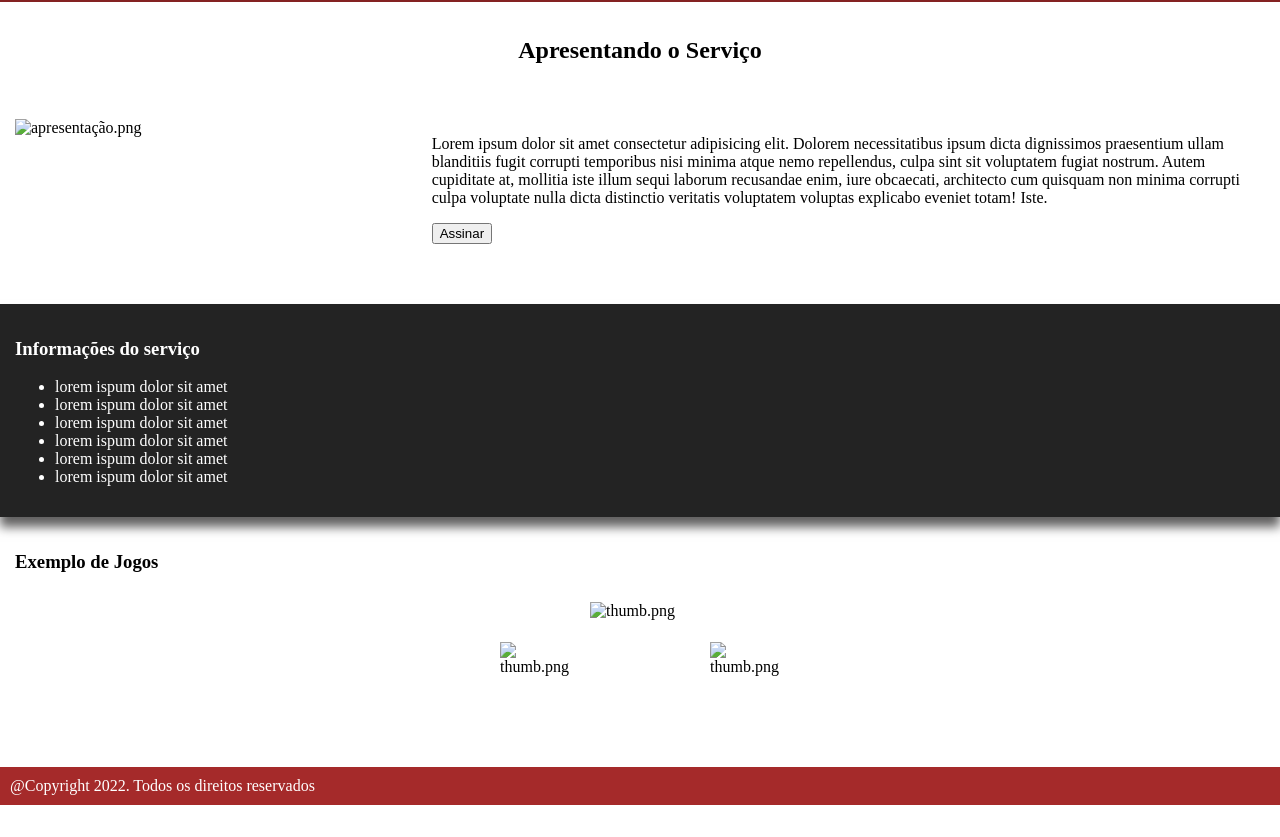
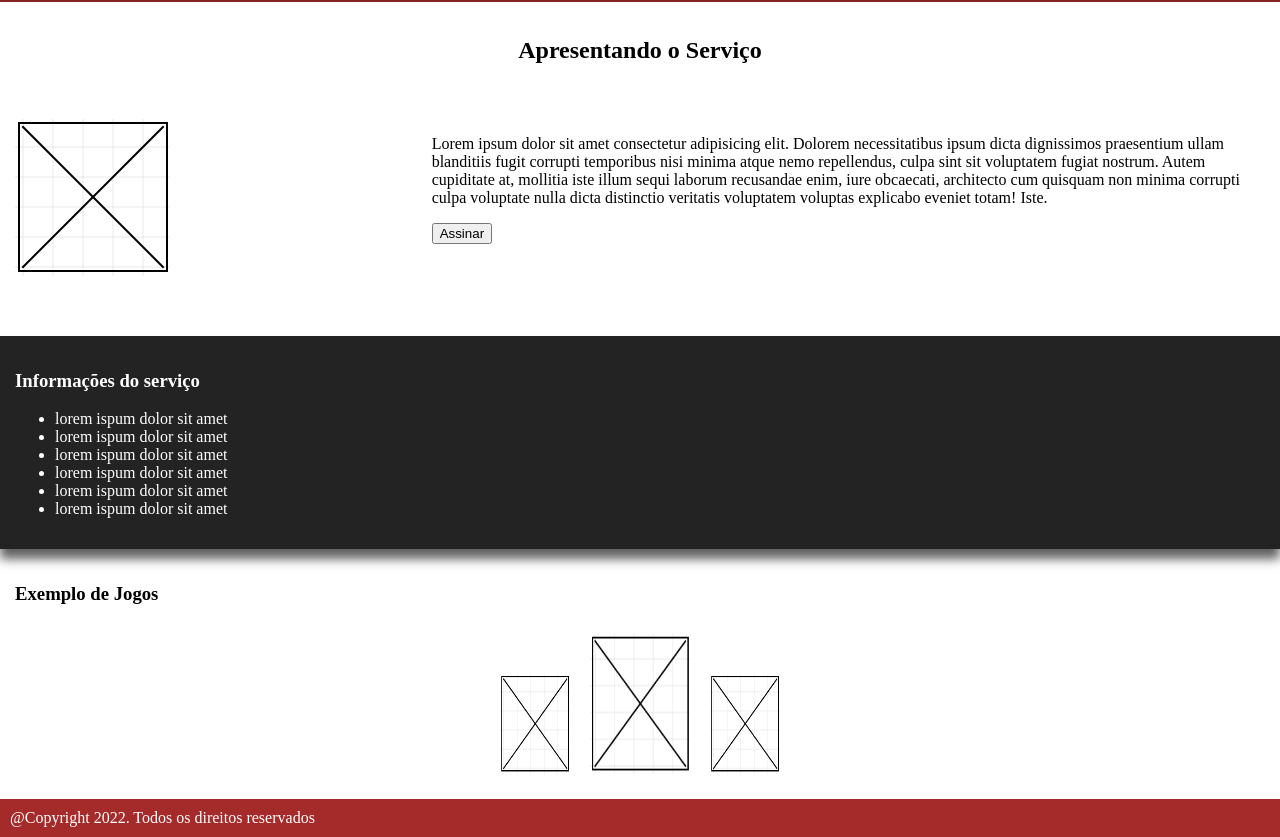
Before and after one commit to ICEI-PUC-Minas-PPLCC-TI/tiaw-ppl-cc-m-20221-t1-g1-alto-custo-de-jogos, a plain HTML site: page codigo/Tulio/Template_Site/index/index.html in a window 1280 px wide. Shown: the part 78-915 px from the top of the page. Before the commit the page ends 883 px from the top, so only its background shows below. Drawn offline with Linux system fonts and the light colour scheme.

Commit message:
index v1.0.0

```diff
--- a/codigo/Tulio/Template_Site/index/index.html
+++ b/codigo/Tulio/Template_Site/index/index.html
@@ -44,7 +44,7 @@
         <section class="intro">
             <h2>Apresentando o Serviço</h2>
             <div class="main-content">
-                <img src="../WireframeTest.jpg" alt="apresentação.png">
+                <img src="imgs/WireframeTest.jpg" alt="apresentação.png">
                 <div>
                     <p>Lorem ipsum dolor sit amet consectetur adipisicing elit. Dolorem necessitatibus ipsum dicta dignissimos praesentium ullam blanditiis fugit corrupti temporibus nisi minima atque nemo repellendus, culpa sint sit voluptatem fugiat nostrum.
                     Autem cupiditate at, mollitia iste illum sequi laborum recusandae enim, iure obcaecati, architecto cum quisquam non minima corrupti culpa voluptate nulla dicta distinctio veritatis voluptatem voluptas explicabo eveniet totam! Iste.</p>
@@ -68,9 +68,9 @@
         <section class="exemplo">
             <h3>Exemplo de Jogos</h3>
             <div class="thumbs">
-                <img src="../WireframeTest.jpg" alt="thumb.png">
-                <img src="../WireframeTest.jpg" alt="thumb.png">
-                <img src="../WireframeTest.jpg" alt="thumb.png">
+                <img src="imgs/WireframeTest.jpg" alt="thumb.png">
+                <img src="imgs/WireframeTest.jpg" alt="thumb.png">
+                <img src="imgs/WireframeTest.jpg" alt="thumb.png">
             </div>
         </section>
         <!-- rodapé -->
```
Also changed, not shown: codigo/Tulio/Template_Site/index/imgs/WireframeTest.jpg (added).
